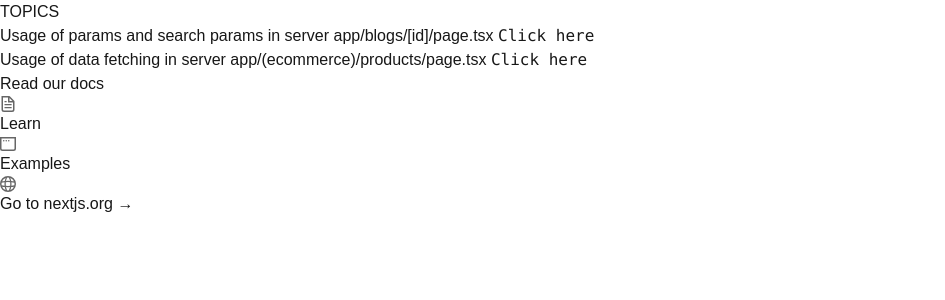
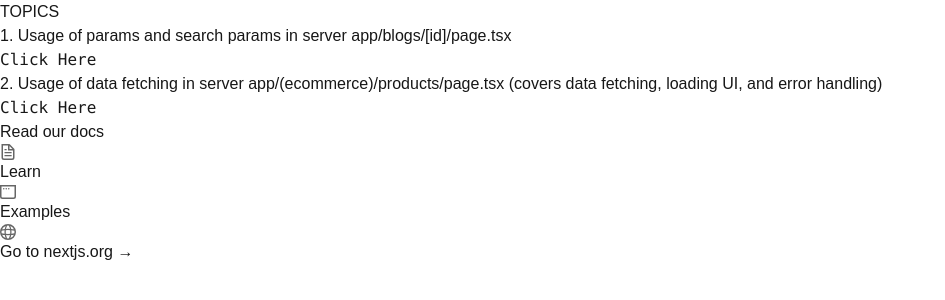
Before and after one commit to rohitj-dev/nextjs-guide, a Next.js app: page / in a window 1280 px wide. Shown: the top 300 px of the page, without its empty margins (0-945 px from the left). Built offline with nearby package versions, Linux system fonts and the light colour scheme.

Commit message:
style: home page

```diff
--- a/src/app/page.tsx
+++ b/src/app/page.tsx
@@ -5,18 +5,21 @@
 export default async function Home() {
   return (
     <div className='grid min-h-screen grid-rows-[20px_1fr_20px] items-center justify-items-center gap-16 p-8 pb-20 font-[family-name:var(--font-geist-sans)] sm:p-20'>
-      <main className='row-start-2 flex flex-col items-center gap-8 sm:items-start'>
+      <main className='row-start-2 flex flex-col items-center gap-8 sm:items-start w-full max-w-3xl'>
         <h1 className='text-5xl font-semibold'>TOPICS</h1>
-        <ol className='list-inside list-decimal text-center font-[family-name:var(--font-geist-mono)] text-sm sm:text-left'>
+        <div className='text-center text-sm sm:text-left font-[family-name:var(--font-geist-mono)] w-full'>
           {topics.map(({ label, href }, index) => (
-            <li key={index}>
-              {label}{' '}
-              <a href={href} target='_blank'>
-                <code className='rounded bg-black/[.05] px-1 py-0.5 font-semibold dark:bg-white/[.06]'>Click here</code>
-              </a>
-            </li>
+            <div className='whitespace-pre-line w-full grid grid-cols-12 mb-4' key={index}>
+              <span className='col-span-1 justify-self-end pr-2'>{index + 1}. </span>
+              <span className='col-span-9'>{label} </span>
+              <div className='col-span-2'>
+                <a href={href} target='_blank'>
+                  <code className='rounded bg-black/[.05] px-1 py-0.5 font-semibold dark:bg-white/[.06]'>Click Here</code>
+                </a>
+              </div>
+            </div>
           ))}
-        </ol>
+        </div>
 
         <div className='flex flex-col items-center gap-4 sm:flex-row'>
           <a
--- a/src/db/topics.json
+++ b/src/db/topics.json
@@ -4,7 +4,7 @@
     "href": "/blogs/8213jn12j3h123u12j39123812?search=nextjs-is-awesome&query=123"
   },
   {
-    "label": "Usage of data fetching in server app/(ecommerce)/products/page.tsx",
+    "label": "Usage of data fetching in server app/(ecommerce)/products/page.tsx\n(covers data fetching, loading UI, and error handling)",
     "href": "/products"
   }
 ]
```
